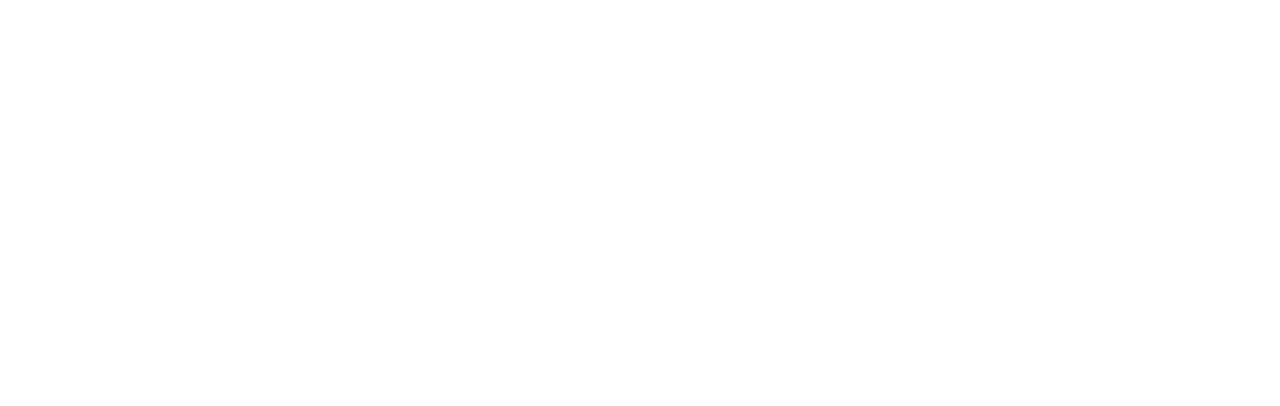
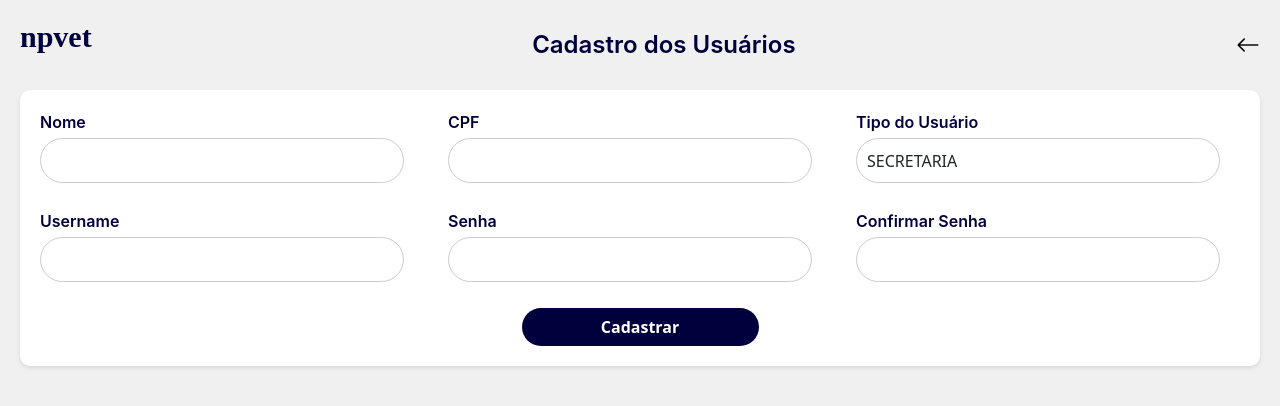
Before and after one commit to orbitechz/NPVet-Frontend-Demo, an Angular app: page /usuario/register in a window 1280 px wide. Before the commit this address led to /. Shown: the top 406 px of the page. Built offline with nearby package versions, Linux system fonts and the light colour scheme.

Commit message:
fix : enhacing styles

```diff
--- a/src/app/app-routing.module.ts
+++ b/src/app/app-routing.module.ts
@@ -1,9 +1,13 @@
 import { NgModule } from '@angular/core';
 import { RouterModule, Routes } from '@angular/router';
 import { TutorListComponent } from './views/tutor/tutor-list/tutor-list.component';
+import { UsuarioListComponent } from './views/usuario/usuario-list/usuario-list.component';
+import { UsuarioDetailsComponent } from './views/usuario/usuario-details/usuario-details.component';
 
 const routes: Routes = [
-  {path: "tutor", component: TutorListComponent}
+  {path: "tutor", component: TutorListComponent},
+  {path: "usuario", component: UsuarioListComponent},
+  {path: "usuario/register", component: UsuarioDetailsComponent},
 ];
 
 @NgModule({
--- a/src/app/views/usuario/usuario-details/usuario-details.component.html
+++ b/src/app/views/usuario/usuario-details/usuario-details.component.html
@@ -1,24 +1,22 @@
-<div class="register-usuario">
-  <div
-    class="page-header w-100 d-flex justify-content-between align-items-center"
-  >
-    <p class="align-self-start">LOGO</p>
-    <h1 class="text-center flex-grow-1">Cadastro dos Usuários</h1>
+<div class="register-usuario container">
+  <div class="page-header">
+    <div class="header-content">
+      <p>npvet</p>
+      <h1>Cadastro dos Usuários</h1>
+      <div class="action-register">
+        <a href="usuario/register"><i class="bi bi-arrow-left"></i></a>
+      </div>
+    </div>
   </div>
+
   <div class="registerForm">
     <form
       action=""
-      class="mt-4"
       class="needs-validation"
       #usuarioForm="ngForm"
       (ngSubmit)="submitForm(usuarioForm)"
     >
-    <div [ngClass]="{
-      'alert alert-success':'!isErro',
-      'alert alert-danger':'isErro'}" *ngIf="mensagem" role="alert">
-      {{mensagem}}
-    </div>
-      <div class="row">
+      <div class="row mb-3">
         <div class="col-md-4">
           <div class="form-group">
             <label for="nome" class="mb-1">Nome</label>
@@ -33,15 +31,6 @@
           </div>
         </div>
         <div class="col-md-4">
-            <div class="form-group">
-              <label for="tipoUsuario" class="mb-1">Tipo de Usuário</label>
-              <select id="tipoUsuario" class="form-select" name="tipoUsuario" [(ngModel)]="usuario.tipoUsuario" required>
-                <option [ngValue]="null" disabled selected>Selecione um tipo</option>
-                <option *ngFor="let tipo of tipoUsuarioEnum | keyvalue" [ngValue]="tipo.key">{{ tipo.value }}</option>
-              </select>
-            </div>
-          </div>
-        <div class="col-md-4">
           <div class="form-group">
             <label for="cpf" class="mb-1">CPF</label>
             <input
@@ -54,8 +43,30 @@
             />
           </div>
         </div>
+        <div class="col-md-4">
+          <div class="form-group">
+            <label for="tipoUsuario" class="mb-1">Tipo do Usuário</label>
+            <select
+              id="tipoUsuario"
+              class="form-select"
+              name="tipoUsuario"
+              [(ngModel)]="usuario.tipoUsuario"
+              required
+            >
+              <option [ngValue]="null" disabled selected>
+                Selecione um tipo
+              </option>
+              <option
+                *ngFor="let tipo of tipoUsuarioEnum | keyvalue"
+                [ngValue]="tipo.key"
+              >
+                {{ tipo.value }}
+              </option>
+            </select>
+          </div>
+        </div>
       </div>
-      <div class="row">
+      <div class="row mb-3">
         <div class="col-md-4">
           <div class="form-group">
             <label for="username" class="mb-1">Username</label>
@@ -85,11 +96,20 @@
         <div class="col-md-4">
           <div class="form-group">
             <label for="confirmarSenha" class="mb-1">Confirmar Senha</label>
-            <input type="password" id="confirmarSenha" class="form-control" name="confirmarSenha" [(ngModel)]="confirmarSenha" required />
+            <input
+              type="password"
+              id="confirmarSenha"
+              class="form-control"
+              name="confirmarSenha"
+              [(ngModel)]="confirmarSenha"
+              required
+            />
           </div>
         </div>
       </div>
-      <button type="submit" class="btn btn-rounded mt-3">Cadastrar</button>
+      <div class="text-center">
+        <button type="submit" class="btn btn-sm btn-primary align-self-center">Cadastrar</button>
+      </div>
     </form>
   </div>
 </div>
--- a/src/app/views/usuario/usuario-details/usuario-details.component.scss
+++ b/src/app/views/usuario/usuario-details/usuario-details.component.scss
@@ -0,0 +1,93 @@
+.register-usuario {
+    background: #F0F0F0;
+    min-width: 100vw;
+    height: 100vh;
+    padding: 20px;
+    margin: 0;
+  }
+
+  .page-header {
+    text-align: center;
+    margin-bottom: 20px;
+  }
+
+  .header-content {
+    display: flex;
+    justify-content: space-between;
+    align-items: center;
+    margin-bottom: 10px;
+  }
+
+  .header-content p {
+    color: #00003D;
+    font-family: Arista Pro Trial;
+    font-size: 30px;
+    font-style: normal;
+    font-weight: 700;
+    line-height: normal;
+  }
+
+  .action-register a {
+    text-decoration: none;
+    color: #000;
+  }
+
+  .action-register i {
+    font-size: 24px;
+  }
+
+  .page-header h1 {
+    color: #00003D;
+    font-family: 'Inter', sans-serif;
+    font-size: 24px;
+    font-weight: 600;
+    margin: 0;
+  }
+
+  .registerForm {
+    background: #FFF;
+    padding: 20px;
+    border-radius: 10px;
+    box-shadow: 0 2px 4px rgba(0, 0, 0, 0.1);
+  }
+
+  .form-title {
+    text-align: center;
+    font-size: 22px;
+    font-weight: 600;
+    margin-bottom: 20px;
+  }
+
+  input, select {
+    width: calc(100% - 20px);
+    height: 45px;
+    border: 1px solid #ccc;
+    border-radius: 25px;
+    background: #FFF;
+    padding: 10px;
+    margin-bottom: 10px;
+    box-sizing: border-box;
+  }
+
+  label {
+    color: #00003D;
+    font-family: 'Inter', sans-serif;
+    font-size: 16px;
+    font-weight: 600;
+  }
+
+  .btn {
+    width: 237px;
+    height: 38px;
+    border: none;
+    border-radius: 25px;
+    background: #00003D;
+    color: #FFF;
+    font-size: 16px;
+    font-weight: 600;
+    cursor: pointer;
+  }
+
+  .text-center {
+    text-align: center;
+  }
```
Also changed, not shown: src/assets/Group 34.png (added).
